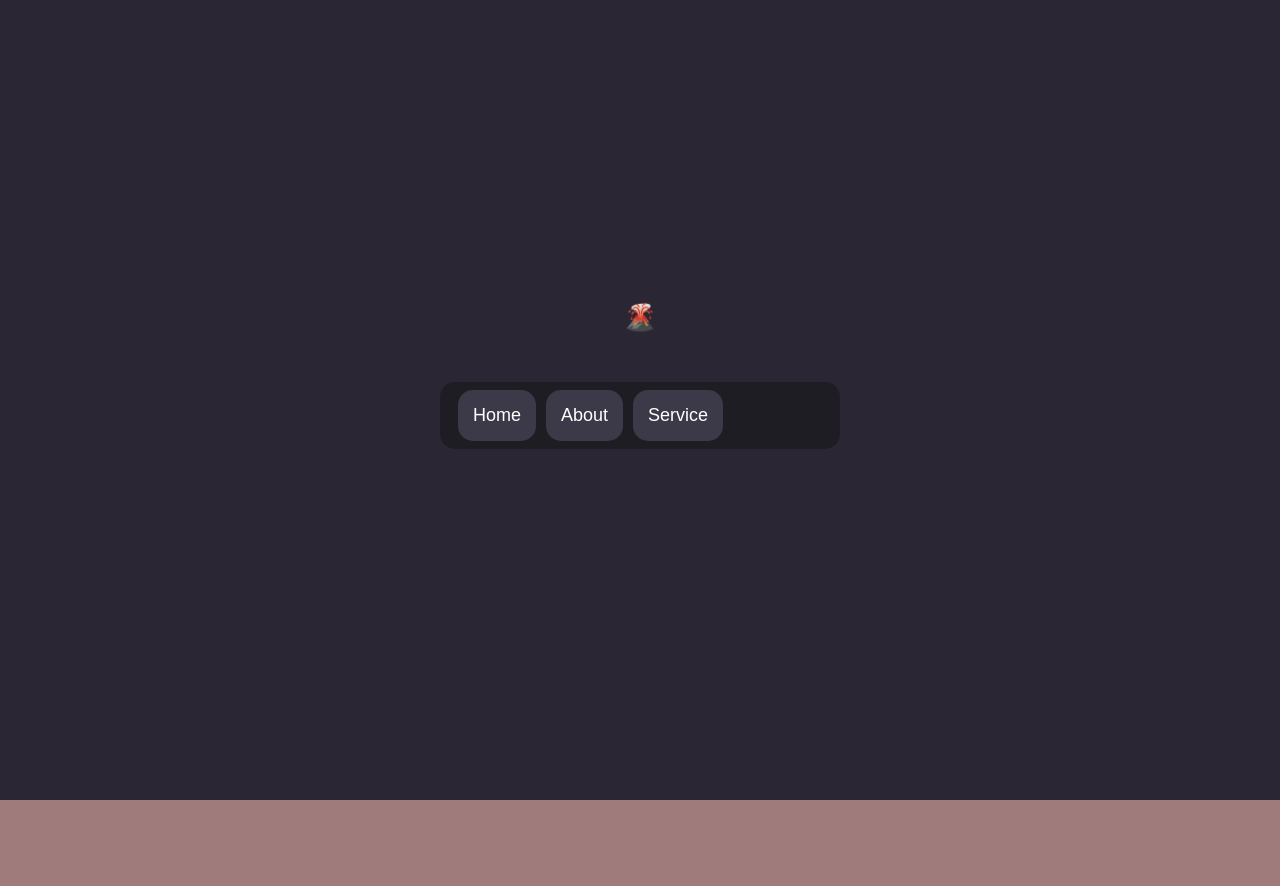
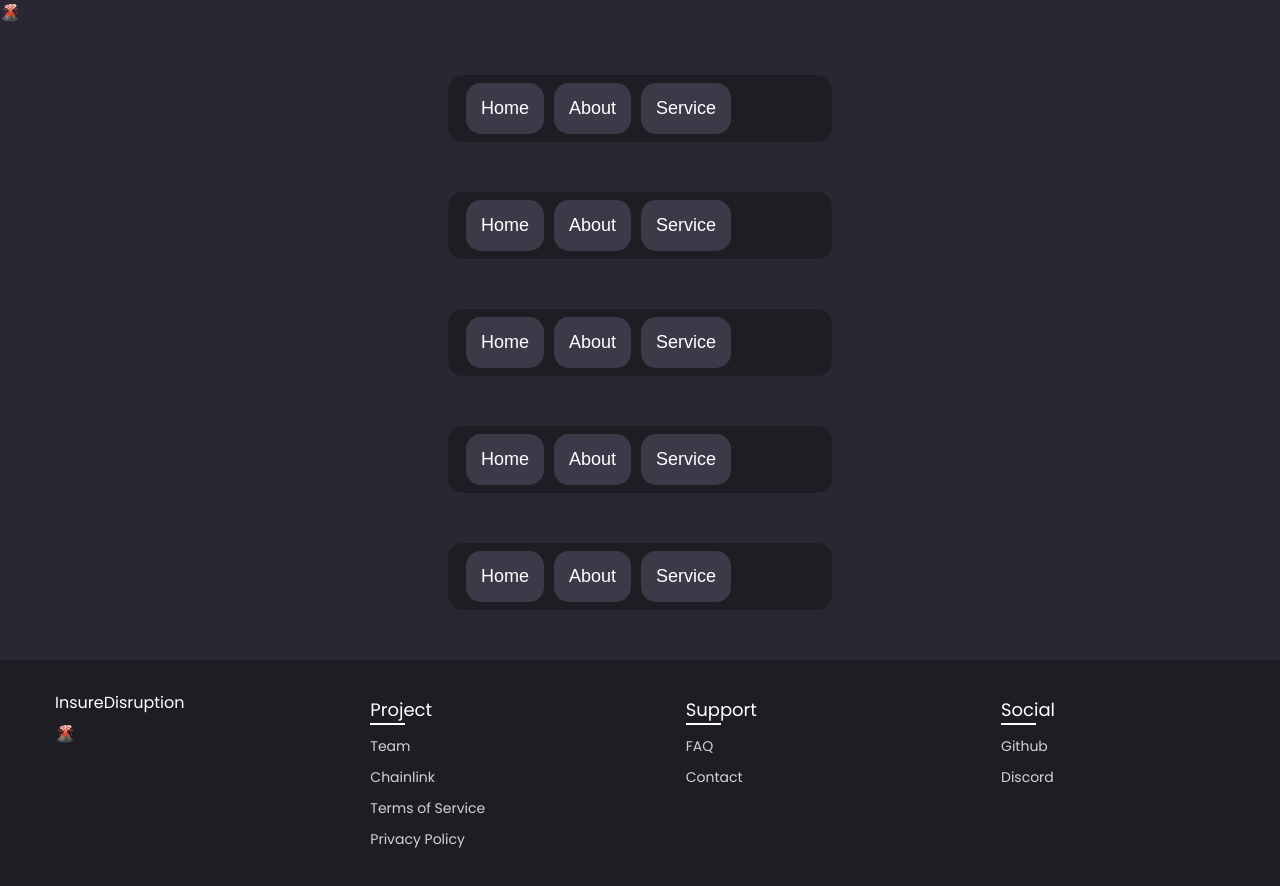
Before and after one commit to MarcusWentz/DisruptiveInsurance, a React (Create React App) app in the folder Frontend/insuredisrupt/: page / in a window 1280 px wide. Shown: the top 886 px of the page. Before the commit the page ends 800 px from the top, so only its background shows below. Built offline with nearby package versions, Linux system fonts and the light colour scheme.

Commit message:
added a simple footer

```diff
--- a/Frontend/insuredisrupt/src/App.css
+++ b/Frontend/insuredisrupt/src/App.css
@@ -4,49 +4,10 @@
 
 .App-background {
 	background-color: #2b2633;
-	min-height: 100vh;
-	display: flex;
-	flex-direction: column;
-	align-items: center;
-	justify-content: center;
-	font-size: calc(10px + 2vmin);
+
 	color: white;
 }
 
 body {
-	background: #9f7b7b;
+	background: #2b2633;
 }
-
-/*TODO: move this into its own css file*/
-ul {
-	background: #1f1d24;
-	display: table;
-	margin: 50px auto;
-	padding: 8px;
-	border-radius: 15px;
-	width: 30%;
-}
-ul li {
-	list-style: none;
-	display: inline-block;
-	margin-left: 10px;
-}
-ul li a {
-	font-family: arial;
-	color: white;
-	text-decoration: none;
-	position: relative;
-	padding: 15px 15px;
-	font-size: 18px;
-	display: block;
-	background: #3c3a48;
-	border-radius: 15px;
-}
-
-ul a:hover {
-	background-color: #2b2633;
-}
-
-ul a:active {
-	background-color: blue;
-}
--- a/Frontend/insuredisrupt/src/App.js
+++ b/Frontend/insuredisrupt/src/App.js
@@ -1,5 +1,6 @@
 import "./App.css";
 import Navbar from "./components/Navbar";
+import Footer from "./components/Footer";
 
 import React, { Component } from "react";
 
@@ -15,6 +16,11 @@ class App extends Component {
 					🌋
 				</span>
 				<Navbar />
+				<Navbar />
+				<Navbar />
+				<Navbar />
+				<Navbar />
+				<Footer />
 			</div>
 		);
 	}
--- /dev/null
+++ b/Frontend/insuredisrupt/src/components/Footer.js
@@ -0,0 +1,69 @@
+import "./FooterStyle.css";
+
+import React, { Component } from "react";
+
+class Footer extends Component {
+	render() {
+		return (
+			<footer>
+				<div class="content">
+					<div class="link-boxes">
+						<ul class="box">
+							<div class="logo-details">
+								<span class="logo_name">InsureDisruption</span>
+							</div>
+							<li>
+								<span
+									className="our-logo"
+									role="img"
+									aria-label="volcano"
+									style={{ size: 30, display: "flex" }}
+								>
+									🌋
+								</span>
+							</li>
+						</ul>
+						<ul class="box">
+							<li class="link_name">Project</li>
+							<li>
+								<a href="#">Team</a>
+							</li>
+							<li>
+								<a href="#">Chainlink</a>
+							</li>
+							<li>
+								<a href="#">Terms of Service</a>
+							</li>
+							<li>
+								<a href="#">Privacy Policy</a>
+							</li>
+						</ul>
+						<ul class="box">
+							<li class="link_name">Support</li>
+							<li>
+								<a href="#">FAQ</a>
+							</li>
+							<li>
+								<a href="#">Contact</a>
+							</li>
+						</ul>
+						<ul class="box">
+							<li class="link_name">Social</li>
+							<li>
+								<a href="#">Github</a>
+							</li>
+							<li>
+								<a href="#">Discord</a>
+							</li>
+							<li>
+								<a href="#"></a>
+							</li>
+						</ul>
+					</div>
+				</div>
+			</footer>
+		);
+	}
+}
+
+export default Footer;
--- /dev/null
+++ b/Frontend/insuredisrupt/src/components/FooterStyle.css
@@ -0,0 +1,236 @@
+@import url("https://fonts.googleapis.com/css2?family=Poppins:wght@200;300;400;500;600;700&display=swap");
+* {
+	margin: 0;
+	padding: 0;
+	box-sizing: border-box;
+	font-family: "Poppins", sans-serif;
+}
+
+footer {
+	background: #1f1d24;
+	width: 100%;
+	bottom: 0;
+	left: 0;
+}
+footer::before {
+	content: "";
+	position: absolute;
+	left: 0;
+	top: 100px;
+	height: 1px;
+	width: 100%;
+}
+footer .content {
+	max-width: 1250px;
+	margin: auto;
+	padding: 30px 40px 40px 40px;
+}
+footer .content .top {
+	display: flex;
+	align-items: center;
+	justify-content: space-between;
+	margin-bottom: 10px;
+}
+.content .top .logo-details {
+	color: #fff;
+	font-size: 30px;
+}
+.content .top .media-icons {
+	display: flex;
+}
+.content .top .media-icons a {
+	height: 40px;
+	width: 40px;
+	margin: 0 8px;
+	border-radius: 50%;
+	text-align: center;
+	line-height: 40px;
+	color: #fff;
+	font-size: 17px;
+	text-decoration: none;
+	transition: all 0.4s ease;
+}
+.top .media-icons a:nth-child(1) {
+	background: #4267b2;
+}
+.top .media-icons a:nth-child(1):hover {
+	color: #4267b2;
+	background: #fff;
+}
+.top .media-icons a:nth-child(2) {
+	background: #1da1f2;
+}
+.top .media-icons a:nth-child(2):hover {
+	color: #1da1f2;
+	background: #fff;
+}
+.top .media-icons a:nth-child(3) {
+	background: #e1306c;
+}
+.top .media-icons a:nth-child(3):hover {
+	color: #e1306c;
+	background: #fff;
+}
+.top .media-icons a:nth-child(4) {
+	background: #0077b5;
+}
+.top .media-icons a:nth-child(4):hover {
+	color: #0077b5;
+	background: #fff;
+}
+.top .media-icons a:nth-child(5) {
+	background: #ff0000;
+}
+.top .media-icons a:nth-child(5):hover {
+	color: #ff0000;
+	background: #fff;
+}
+footer .content .link-boxes {
+	width: 100%;
+	display: flex;
+	justify-content: space-between;
+}
+footer .content .link-boxes .box {
+	width: calc(100% / 5 - 10px);
+}
+.content .link-boxes .box .link_name {
+	color: #fff;
+	font-size: 18px;
+	font-weight: 400;
+	margin-bottom: 10px;
+	position: relative;
+}
+.link-boxes .box .link_name::before {
+	content: "";
+	position: absolute;
+	left: 0;
+	bottom: -2px;
+	height: 2px;
+	width: 35px;
+	background: #fff;
+}
+.content .link-boxes .box li {
+	margin: 6px 0;
+	list-style: none;
+}
+.content .link-boxes .box li a {
+	color: #fff;
+	font-size: 14px;
+	font-weight: 400;
+	text-decoration: none;
+	opacity: 0.8;
+	transition: all 0.4s ease;
+}
+.content .link-boxes .box li a:hover {
+	opacity: 1;
+	text-decoration: underline;
+}
+.content .link-boxes .input-box {
+	margin-right: 55px;
+}
+.link-boxes .input-box input {
+	height: 40px;
+	width: calc(100% + 55px);
+	outline: none;
+	border: 2px solid #afafb6;
+	background: #140b5c;
+	border-radius: 4px;
+	padding: 0 15px;
+	font-size: 15px;
+	color: #fff;
+	margin-top: 5px;
+}
+.link-boxes .input-box input::placeholder {
+	color: #afafb6;
+	font-size: 16px;
+}
+.link-boxes .input-box input[type="button"] {
+	background: #fff;
+	color: #140b5c;
+	border: none;
+	font-size: 18px;
+	font-weight: 500;
+	margin: 4px 0;
+	opacity: 0.8;
+	cursor: pointer;
+	transition: all 0.4s ease;
+}
+.input-box input[type="button"]:hover {
+	opacity: 1;
+}
+footer .bottom-details {
+	width: 100%;
+	background: #2c303a;
+}
+footer .bottom-details .bottom_text {
+	max-width: 1250px;
+	margin: auto;
+	padding: 20px 40px;
+	display: flex;
+	justify-content: space-between;
+}
+.bottom-details .bottom_text span,
+.bottom-details .bottom_text a {
+	font-size: 14px;
+	font-weight: 300;
+	color: #fff;
+	opacity: 0.8;
+	text-decoration: none;
+}
+.bottom-details .bottom_text a:hover {
+	opacity: 1;
+	text-decoration: underline;
+}
+.bottom-details .bottom_text a {
+	margin-right: 10px;
+}
+@media (max-width: 900px) {
+	footer .content .link-boxes {
+		flex-wrap: wrap;
+	}
+	footer .content .link-boxes .input-box {
+		width: 40%;
+		margin-top: 10px;
+	}
+}
+@media (max-width: 700px) {
+	footer {
+		position: relative;
+	}
+	.content .top .logo-details {
+		font-size: 26px;
+	}
+	.content .top .media-icons a {
+		height: 35px;
+		width: 35px;
+		font-size: 14px;
+		line-height: 35px;
+	}
+	footer .content .link-boxes .box {
+		width: calc(100% / 3 - 10px);
+	}
+	footer .content .link-boxes .input-box {
+		width: 60%;
+	}
+	.bottom-details .bottom_text span,
+	.bottom-details .bottom_text a {
+		font-size: 12px;
+	}
+}
+@media (max-width: 520px) {
+	footer::before {
+		top: 145px;
+	}
+	footer .content .top {
+		flex-direction: column;
+	}
+	.content .top .media-icons {
+		margin-top: 16px;
+	}
+	footer .content .link-boxes .box {
+		width: calc(100% / 2 - 10px);
+	}
+	footer .content .link-boxes .input-box {
+		width: 100%;
+	}
+}
--- a/Frontend/insuredisrupt/src/components/Navbar.js
+++ b/Frontend/insuredisrupt/src/components/Navbar.js
@@ -1,19 +1,25 @@
-import "../App.css";
+import "./NavbarStyle.css";
 
 import React, { Component } from "react";
 
 class Navbar extends Component {
 	render() {
 		return (
-			<ul>
-				<li>
-					<a href="#">Home</a>
+			<ul className="nav-container">
+				<li className="nav-txt">
+					<a className="nav-link" href="#">
+						Home
+					</a>
 				</li>
-				<li>
-					<a href="#">About</a>
+				<li className="nav-txt">
+					<a className="nav-link" href="#">
+						About
+					</a>
 				</li>
-				<li>
-					<a href="#">Service</a>
+				<li className="nav-txt">
+					<a className="nav-link" href="#">
+						Service
+					</a>
 				</li>
 			</ul>
 		);
--- /dev/null
+++ b/Frontend/insuredisrupt/src/components/NavbarStyle.css
@@ -0,0 +1,28 @@
+.nav-container {
+	background: #1f1d24;
+	display: table;
+	margin: 50px auto;
+	padding: 8px;
+	border-radius: 15px;
+	width: 30%;
+}
+.nav-container .nav-txt {
+	list-style: none;
+	display: inline-block;
+	margin-left: 10px;
+}
+.nav-container .nav-txt .nav-link {
+	font-family: arial;
+	color: white;
+	text-decoration: none;
+	position: relative;
+	padding: 15px 15px;
+	font-size: 18px;
+	display: block;
+	background: #3c3a48;
+	border-radius: 15px;
+}
+
+.nav-container a:hover {
+	background-color: #2b2633;
+}
```
